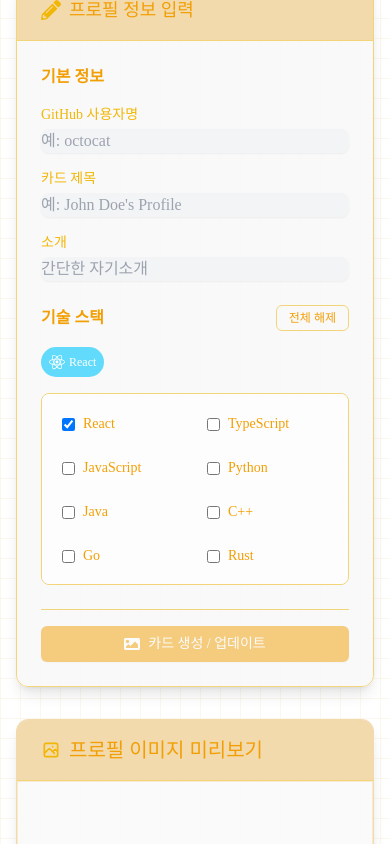
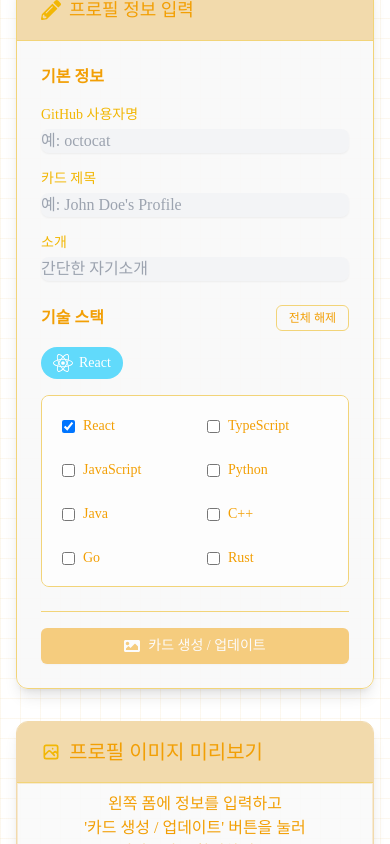
Before and after one commit to Hobby2025/please_readme, a Next.js app: page / in a window 390 px wide. Both pictures are taken after a click on the label "React". Shown: the part 902-1746 px from the top of the page. Built offline with nearby package versions, Linux system fonts and the light colour scheme.

Commit message:
fix : 프로필카드 미리보기 및 생성 수정

```diff
--- a/src/components/ProfileCard/ProfileCard.tsx
+++ b/src/components/ProfileCard/ProfileCard.tsx
@@ -133,7 +133,7 @@
   const [currentYear, setCurrentYear] = useState(new Date().getFullYear());
 
   return (
-    <div className={`relative min-h-[600px] min-w-[500px] rounded-lg overflow-hidden border-2 transition-all duration-300
+    <div className={`relative w-full md:w-[480px] h-[600px] rounded-lg overflow-hidden border-2 transition-all duration-300
       ${design.border} ${design.shadow} ${design.glow}
       dark`}
     >
@@ -160,8 +160,8 @@
         </div>
       </div>
 
-      <div className={`relative ${design.background} min-h-[500px] flex-grow`}>
-        <div className="relative z-10 p-6 h-full flex flex-col">
+      <div className={`relative ${design.background} min-h-[500px]`}>
+        <div className="relative z-10 p-4 h-full flex flex-col">
           <div className="text-lg font-semibold mb-2 text-gray-200">
             소개
           </div>
--- a/src/components/preview/ProfilePreview.tsx
+++ b/src/components/preview/ProfilePreview.tsx
@@ -89,19 +89,21 @@
         )}
       </div>
 
-      <div className="flex-1 p-6 flex flex-col items-center justify-center bg-white/50 border border-[#F2DAAC]/50 rounded-b-xl min-h-[300px]">
+      <div className="flex-1 h-full w-full p-2 flex flex-col justify-center bg-white/50 border border-[#F2DAAC]/50 rounded-b-xl">
         {statsLoading && (
-          <div className="text-center">
+          <div className="text-center mx-auto">
             <Loading size="lg" className="mb-2 text-[#F2B705]" />
             <p className="text-[#F29F05]">GitHub 통계 로딩 중...</p>
           </div>
         )}
         {statsError && !statsLoading && (
+           <div className="mx-auto">
              <ErrorMessage message={`GitHub 통계 로딩 실패: ${statsError}`} className="text-red-700" />
+           </div>
         )}
 
         {!statsLoading && !statsError && imageUrl && (
-          <div className="overflow-hidden rounded-lg shadow-md bg-white/70 border border-[#F2D479] m-auto">
+          <div className="flex justify-center items-center h-full w-full">
             {isImageLoading && (
               <div className="text-center p-10 min-h-[200px] flex flex-col justify-center items-center">
                 <Loading size="lg" className="mb-2 text-[#F2B705]" />
@@ -113,17 +115,19 @@
                  <ErrorMessage message={imageError} className="text-red-700" />
                </div>
             )}
+            <div className="aspect-[10/8] relative">
               <img
                 src={imageUrl}
                 alt={`${previewParams?.username || '...'}'s Profile Card Preview`}
                 onLoad={handleImageLoad}
                 onError={handleImageError}
-              className={`max-w-full h-auto ${isImageLoading || imageError ? 'hidden' : 'block'}`}
+                className={`w-full h-full object-contain ${isImageLoading || imageError ? 'hidden' : 'block'}`}
               />
+            </div>
           </div>
         )}
         {!previewParams && !statsLoading && !statsError && (
-          <p className="text-[#F29F05] text-center">
+          <p className="text-[#F29F05] text-center mx-auto">
             왼쪽 폼에 정보를 입력하고<br/>'카드 생성 / 업데이트' 버튼을 눌러<br/>미리보기를 확인하세요.
           </p>
         )}
--- a/src/components/ui/TechBadge.tsx
+++ b/src/components/ui/TechBadge.tsx
@@ -34,12 +34,12 @@
   return (
     <span
       className={cn(
-        'inline-grid grid-cols-[auto_1fr] items-center px-2 py-1 rounded-full text-xs font-medium gap-x-1',
+        'inline-grid grid-cols-[auto_1fr] items-center px-3 py-1.5 rounded-full text-sm font-medium gap-x-1.5',
         text
       )}
       style={{ backgroundColor: backgroundColor }}
     >
-      <div className="flex items-center justify-center w-4 h-4">
+      <div className="flex items-center justify-center w-5 h-5">
         <Icon className="flex-shrink-0 w-full h-full" />
       </div>
       <span className='text-center'>{tech}</span>
--- a/src/pages/api/card/index.tsx
+++ b/src/pages/api/card/index.tsx
@@ -212,8 +212,8 @@
 
     // 이미지 생성에 필요한 옵션
     const options = {
-      width: 1200,
-      height: 800,
+      width: 600,
+      height: 790,
       fonts: fonts.map(font => ({
         name: font.name,
         data: font.data,
```
Lines whose indentation alone changed are shown as unchanged.
